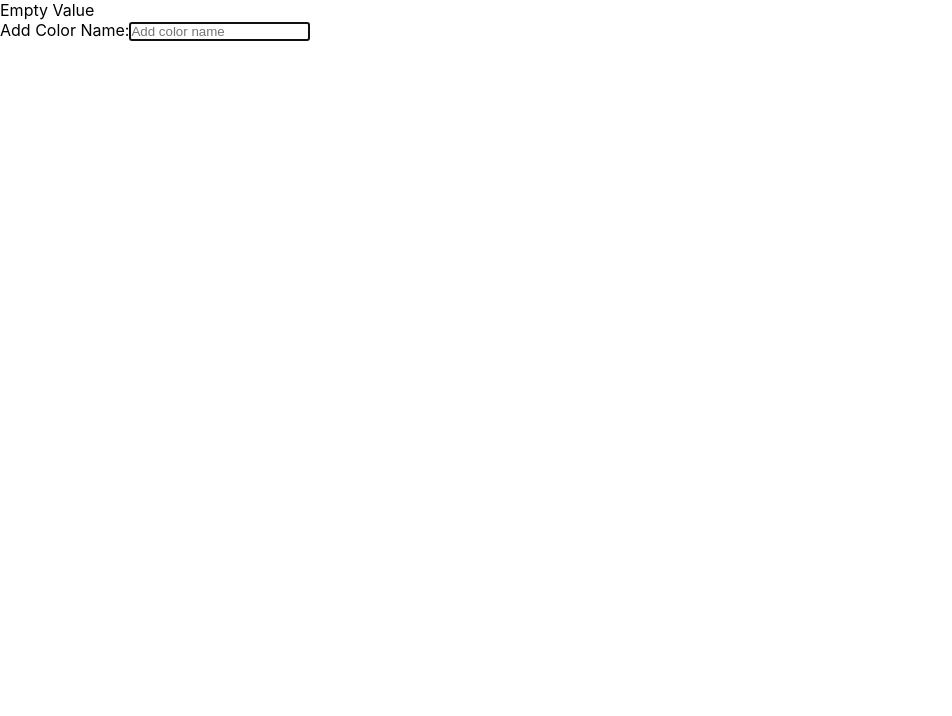
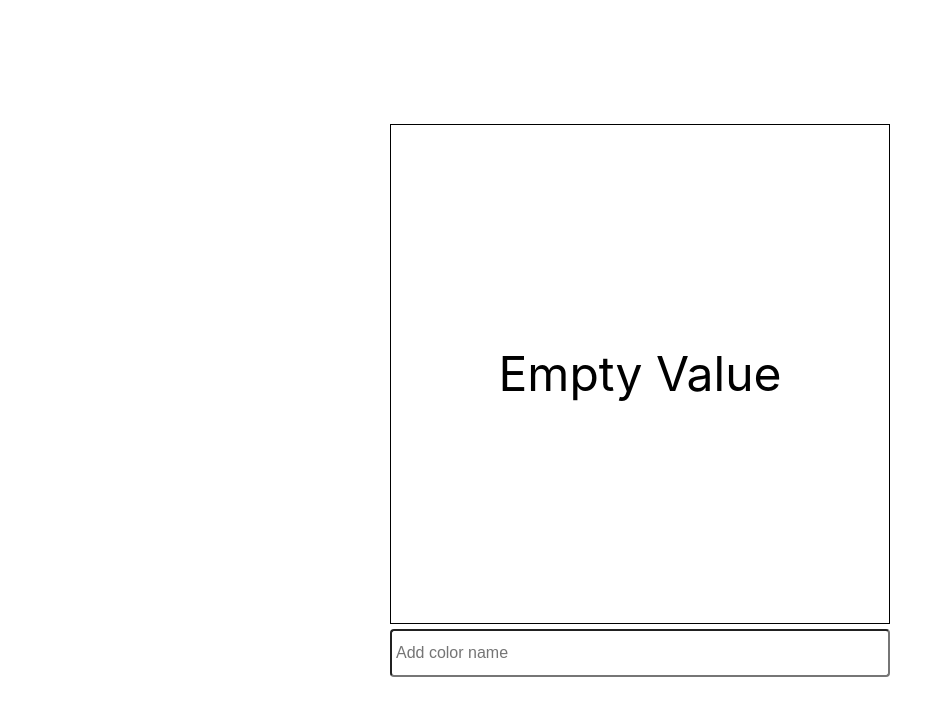
Before and after one commit to DDeShon/react-tutorial-01-challenge, a React (Create React App) app: page / in a window 1280 px wide. Shown: the top 716 px of the page, without its empty margins (0-952 px from the left). Built offline with nearby package versions, Linux system fonts and the light colour scheme.

Commit message:
Added CSS

```diff
--- a/src/Input.js
+++ b/src/Input.js
@@ -1,6 +1,6 @@
 const Input = ({ colorValue, setColorValue }) => {
   return (
-    <form onSubmit={(e) => e.preventDefault()}>
+    <form className="inputForm" onSubmit={(e) => e.preventDefault()}>
       <label>Add Color Name:</label>
       <input
         autoFocus
--- a/src/index.css
+++ b/src/index.css
@@ -12,3 +12,46 @@ body {
   -webkit-font-smoothing: antialiased;
   -moz-osx-font-smoothing: grayscale;
 }
+
+.App {
+  display: flex;
+  flex-direction: column;
+  justify-content: center;
+  align-items: center;
+  height: 100vh;
+  width: 100%;
+  max-width: 500px;
+  margin: auto;
+}
+
+.square {
+  display: flex;
+  width: 100%;
+  height: 500px;
+  align-items: center;
+  justify-content: center;
+  font-size: 3rem;
+  border: 1px solid black;
+}
+
+.inputForm {
+  width: 100%;
+  display: flex;
+  justify-content: flex-start;
+  margin-top: 5px;
+}
+
+.inputForm input[type="text"] {
+  flex-grow: 1;
+  max-width: 100%;
+  min-height: 48px;
+  font-size: 1rem;
+  padding: 0.25rem;
+  border-radius: 0.25rem;
+  outline: none;
+}
+
+.inputForm label {
+  position: absolute;
+  left: -99999px;
+}
```
